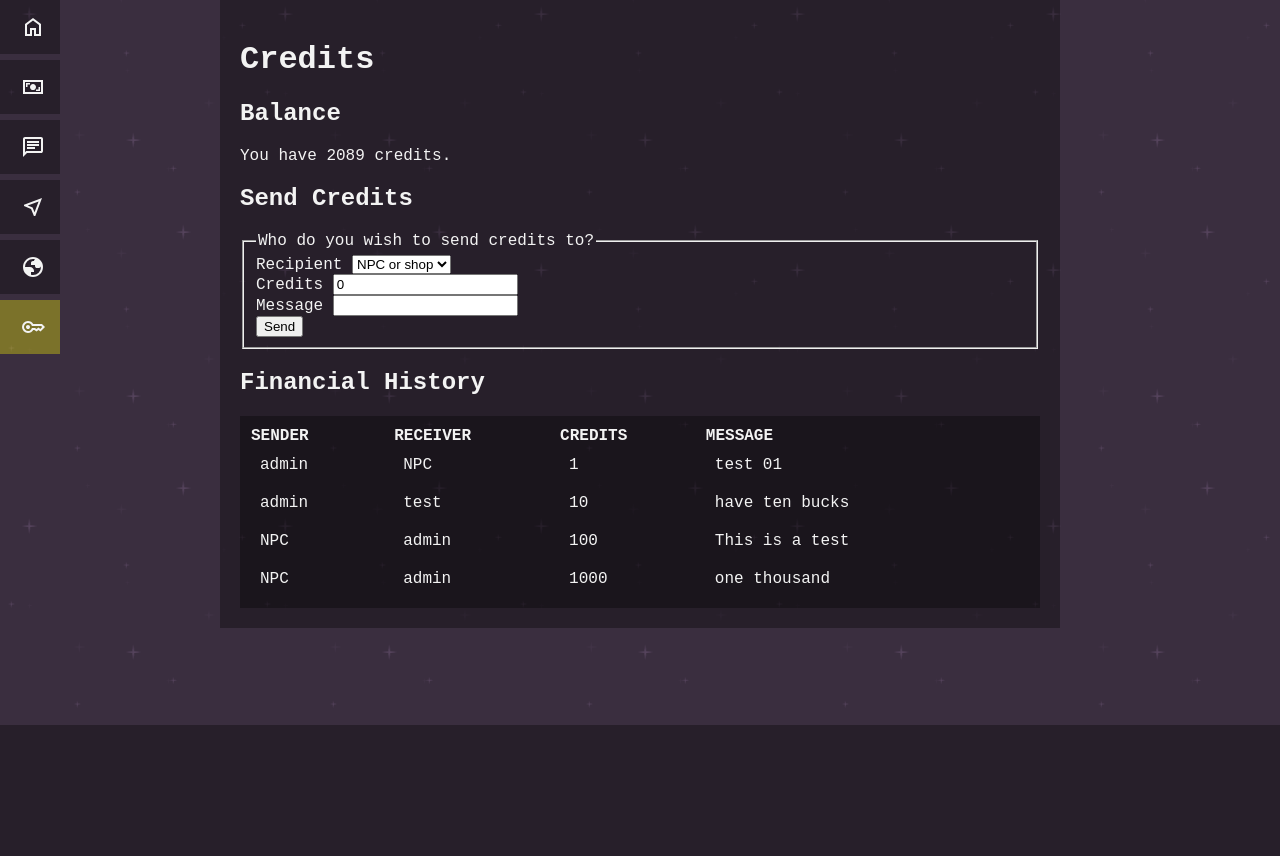
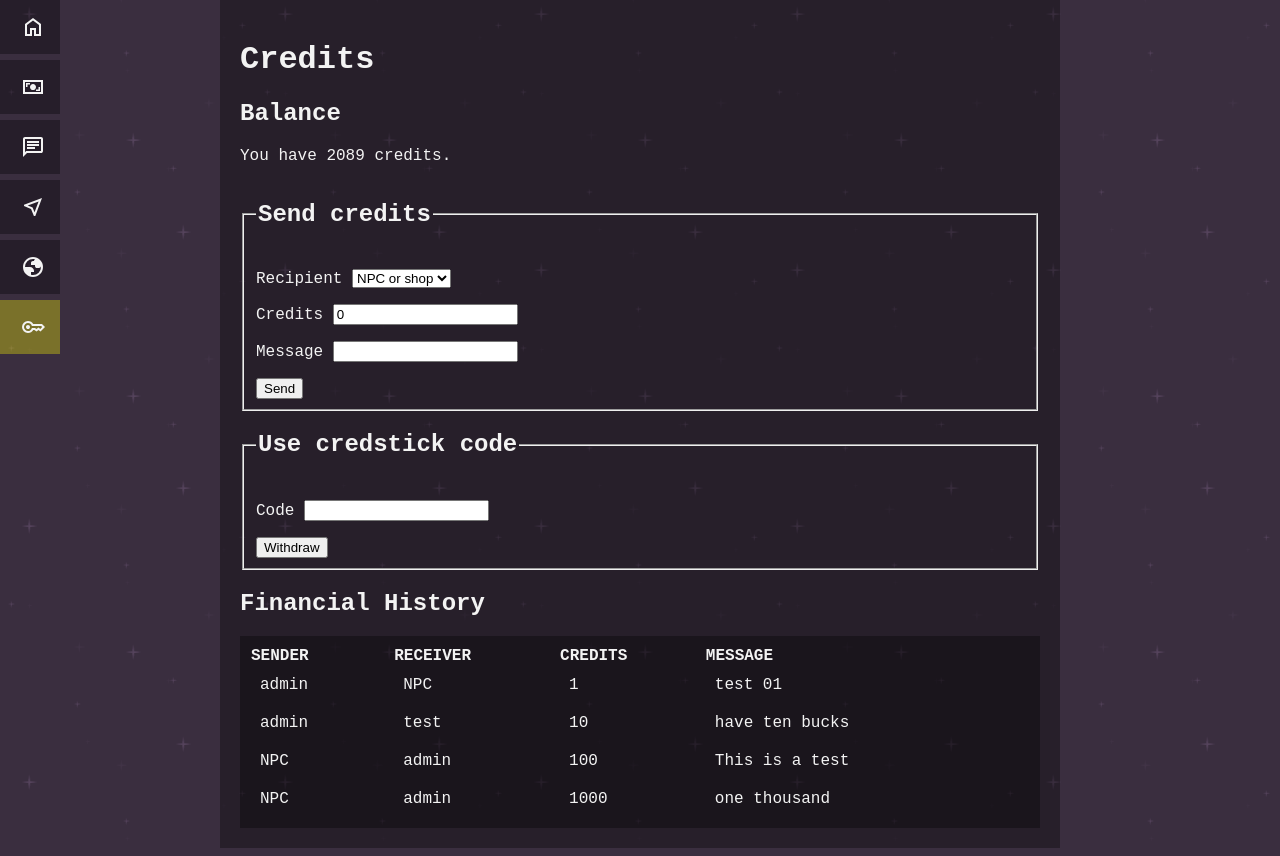
Before and after one commit to Glanten/compad, a Flask app: page /credits in a window 1280 px wide. Shown: the part 75-931 px from the top of the page. Before the commit the page ends 800 px from the top, so only its background shows below. Run offline with Flask 3, Linux system fonts and the light colour scheme; a user stored in the database is signed in; some libraries are stand-ins or nearby versions.

Commit message:
Credsticks now add credits to recipients balance. Need to stop users from giving credits to themselves via 'send credits' function.

```diff
--- a/app.py
+++ b/app.py
@@ -215,6 +215,54 @@ def credits_send():
         # user arrived by GET (i.e. via link or typed URL), send them to credits page
         return redirect("/credits")
 
+# acquire credits from a credstick code
+@app.route("/credits_receive", methods=["GET", "POST"])
+@login_required
+def credits_receive():
+    """Acquire credits from a unique credstick code"""
+    if request.method == "POST":
+        # if user hits "send" on 'send credits' form
+        # create variables from submitted form
+        receive_code = request.form.get("input_credstick_code")
+
+        # check values
+        if not request.form.get("input_credstick_code"):
+            return render_template("error.html", error_message="no credstick code detected")
+
+        # match input credstick code with database
+        database_credstick = db.execute("SELECT * FROM credsticks WHERE code = ?", receive_code)
+        if not database_credstick:
+            return render_template("error.html", error_message="invalid credstick code")
+
+        # check code is active (i.e. not yet redeemed)
+        if int(database_credstick[0]['state']) != 0:
+            return render_template("error.html", error_message="credstick already redeemed")
+
+        # update user's balance
+        user_current_balance = int(db.execute("SELECT credits FROM users WHERE id = ?", session["user_id"])[0]['credits'])
+        credstick_value = int(db.execute("SELECT credits FROM credsticks WHERE code = ?", receive_code)[0]['credits'])
+        credstick_message = db.execute("SELECT message FROM credsticks WHERE code = ?", receive_code)[0]['message']
+        user_new_balance = user_current_balance + credstick_value
+
+        db.execute(
+            "UPDATE users SET credits = ? WHERE id = ?", user_new_balance, session['user_id']
+            )
+
+        # update credstick's state to 'redeemed' (i.e. 0 = valid, 1 = redeemed)
+        db.execute("UPDATE credsticks SET state = 1 WHERE code = ?", receive_code)
+
+        # update financehistory accordingly
+        recipient_username = db.execute("SELECT username FROM users WHERE id = ?", session['user_id'])[0]['username']
+        db.execute(
+            "INSERT INTO financehistory (isfrom, isto, value, message) VALUES ('NPC', ?, ?, ?)", recipient_username, credstick_value, credstick_message
+            )
+
+        return redirect("/credits")
+
+    else:
+        # user arrived by GET (i.e. via link or typed URL), send them to credits page
+        return redirect("/credits")
+
 # create new credstick
 @app.route("/credstick", methods=["GET", "POST"])
 @login_required
--- a/templates/credits.html
+++ b/templates/credits.html
@@ -14,13 +14,12 @@
 <p>You have {{ credits_balance }} credits.</p>
 
 <!-- send/spend credits -->
-<h2>Send Credits</h2>
 <form action="/credits_send" method="post">
     <fieldset>
         <legend>
-            Who do you wish to send credits to?
+            <h2>Send credits</h2>
         </legend>
-        <div class="send_credits_div">
+        <p>
             <label>
                 Recipient
             </label>
@@ -32,26 +31,44 @@
                 <option value="{{ person.username }}">{{ person.username }}</option>
                 {% endfor %}
             </select>
-        </div>
-        <div class="send_credits_div">
+        </p>
+        <p>
             <label>
                 Credits
             </label>
             <input type="number" name="send_credits_amount" min="1" value="0" />
-        </div>
-        <div class="send_credits_div">
+        </p>
+        <p>
             <label>
                 Message
             </label>
             <input type="text" name="send_credits_note" />
-        </div>
-        <div class="send_credits_div">
+        </p>
+        <div>
             <button type="submit">Send</button>
         </div>
     </fieldset>
 </form>
 
 <!-- use credstick -->
+<form action="/credits_receive" method="post">
+    <fieldset>
+        <legend>
+            <h2>Use credstick code</h2>
+        </legend>
+        <div>
+            <p>
+                <label>
+                    Code
+                </label>
+                <input type="text" name="input_credstick_code" />
+            </p>
+            <div>
+                <button type="submit">Withdraw</button>
+            </div>
+        </div>
+    </fieldset>
+</form>
 
 <!-- financial history-->
 <h2>Financial History</h2>
```
Also changed, not shown: templates/admin.html (+17 -3 lines), compad.db.
